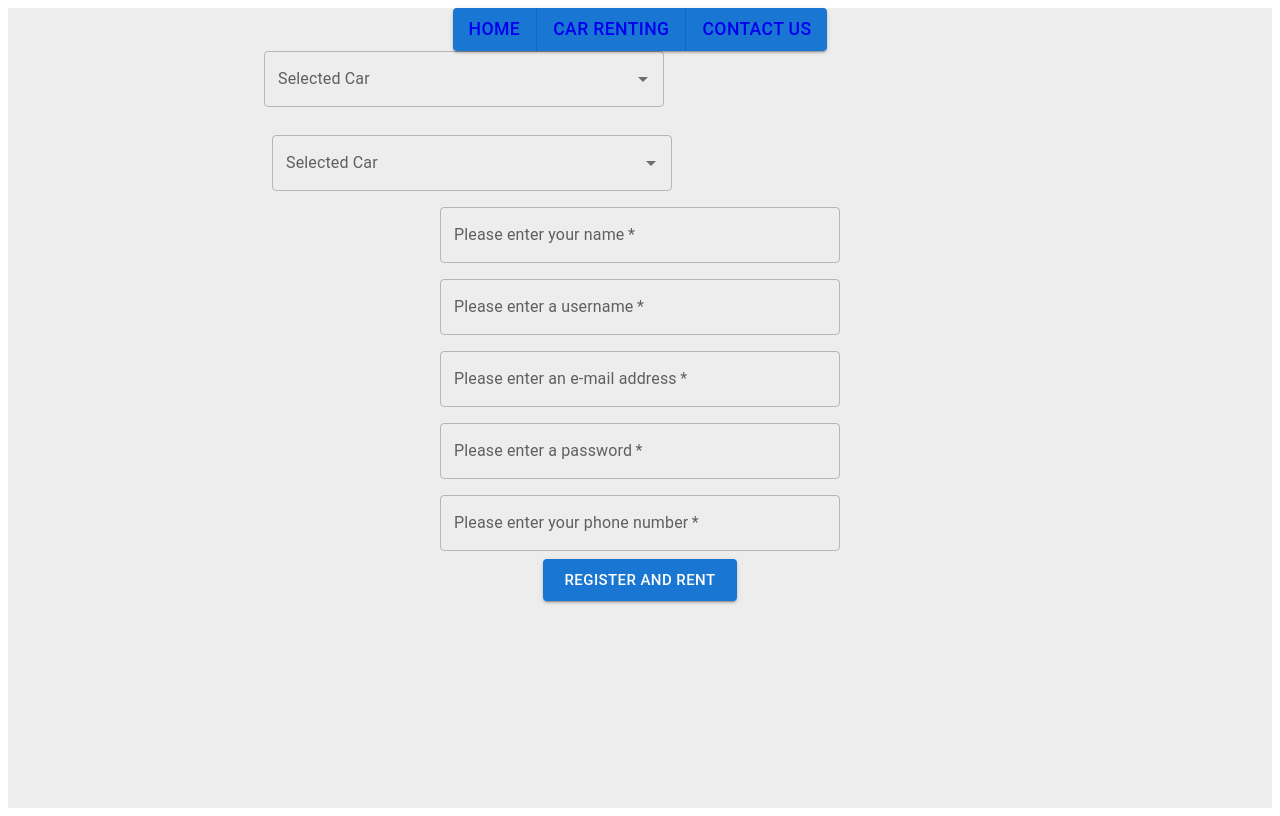
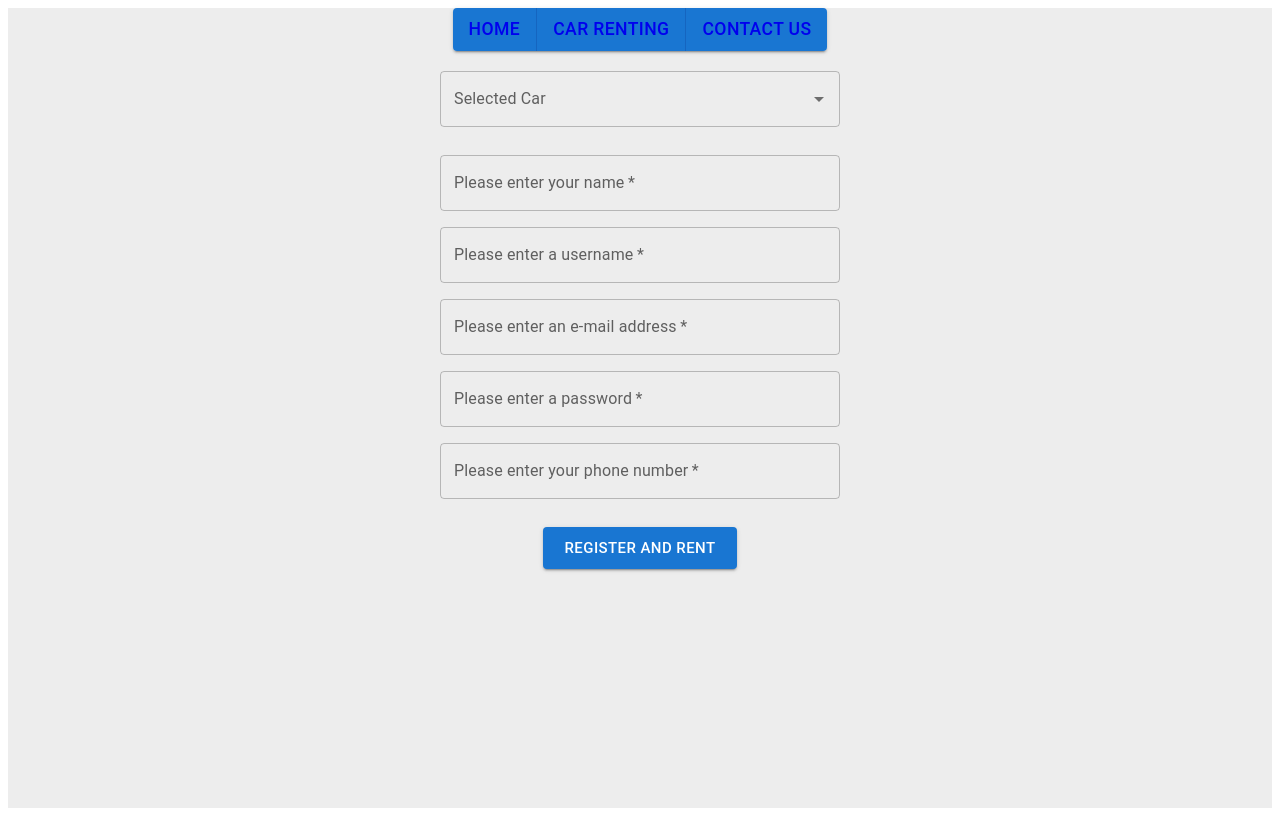
Before and after one commit to ksabee84/car-renting-app, a React (Create React App) app: page /renting-details in a window 1280 px wide. Built offline with nearby package versions, Linux system fonts and the light colour scheme.

Commit message:
Some problems fixed, Registration Form enhanced

```diff
--- a/src/components/CarRentingOpenerElement.jsx
+++ b/src/components/CarRentingOpenerElement.jsx
@@ -1,4 +1,4 @@
-import React, { useState } from "react";
+import React from "react";
 import Container from '@mui/material/Container';
 import Typography from '@mui/material/Typography';
 import '../pages/car-renting/car-renting.css';
@@ -6,8 +6,10 @@ import '../pages/car-renting/car-renting.css';
 const CarRentingOpenerElement = () => {
      return(
         <Container fixed maxWidth="md" className='welcomeTextContainer'>
-            <Typography color='text.secondary' variant='h6' marginTop='80px' marginBottom='50px' className='welcomeText'>
-                <h2 className='header'>Welcome!</h2>
+            <Typography color='text.secondary' variant='h2' marginTop='80px' className='welcomeText'>
+                <p className='header'>Welcome!</p>
+            </Typography>
+            <Typography color='text.secondary' variant='h6' marginBottom='50px' className='welcomeText'>
                 <p className='text'>If you are interested in unique cars and driving, this is your place!</p>
                 <p className='text'>Our firm is committed to bring you some special experience.</p>
                 <p className='text'>We offer you some exclusive beauties you can rent for one or even more days!</p>
--- a/src/components/CarSelectElement.jsx
+++ b/src/components/CarSelectElement.jsx
@@ -1,16 +1,13 @@
 import React from "react";
-import Container from '@mui/material/Container';
 import Autocomplete from '@mui/material/Autocomplete';
 import TextField from '@mui/material/TextField';
 
 const rentableCars=[];
 
 const CarSelectElement = () => {
-
     return (
-        <Container className='autocompleteDiv'>
-
-            <Autocomplete className='autocompleteCars'
+        <>
+            <Autocomplete className='carSelect'
                 disablePortal
                 id="combo-box-demo"
                 options={ rentableCars }
@@ -18,8 +15,7 @@ const CarSelectElement = () => {
                 renderInput={(params) =>
                 <TextField {...params} label="Selected Car" />}
             />
-
-        </Container>
+        </>
     )
 }
 
--- a/src/components/RegistrationFormElement.jsx
+++ b/src/components/RegistrationFormElement.jsx
@@ -1,6 +1,5 @@
 import React, { useState } from 'react';
 import Box from '@mui/material/Box';
-import CarSelectElement from './CarSelectElement';
 import TextField from '@mui/material/TextField';
 import Button from '@mui/material/Button';
 import RegisterSuccess from '../components/RegisterSuccess';
@@ -12,7 +11,6 @@ const RegistrationFormElement = () => {
     const [email, setEmail] = useState('');
     const [password, setPassword] = useState('');
     const [phoneNumber, setPhoneNumber] = useState('');
-    const [formValue, setFormValue] = useState();
 
     const onNameValueChange = (e) => {
         setName(e.target.value);
@@ -42,32 +40,33 @@ const RegistrationFormElement = () => {
     const lowerCaseChars = /[a-z]/g ;
     const upperCaseChars = /[A-Z]/g;
     const numbers = /[0-9]/g;
+    let formValue;
 
     const checkValues = () => {
-
 
             if(!email.includes('@', '.')) {
                 formValue = false;
                 alert('Enter a valid e-mail address!');
-            } else if(password.length < 8) {
+            }
+
+            if(password.length < 8) {
                 formValue = false;
                 alert('Password must be at least 8 characters long!');
-            } else if(password.length > 30) {
+            }
+
+            if(password.length > 30) {
                 formValue = false;
                 alert('Password cannot be longer than 30 characters!');
-            } else if(!password.match(lowerCaseChars, upperCaseChars, numbers)) {
+            }
+
+            if(!password.match(lowerCaseChars, upperCaseChars, numbers)) {
                 formValue = false;
                 alert('Password must contain at least one lower case and one upper case letter, and one number!');
-            } else if(!phoneNumber.match(numbers, '-', '+')) {
+            }
+
+            if(!phoneNumber.match(numbers, '-', '+')) {
                 formValue = false;
                 alert(`Phone number must contain numbers, and may contain '+' or '-' characters!`);
-            } else {
-                console.log('checked');
-                return (
-                    <div>
-                        <RegisterSuccess />
-                    </div>
-                )
             }
     };
 
@@ -81,9 +80,6 @@ const RegistrationFormElement = () => {
                 noValidate
                 autoComplete="off"
                 >
-        <div>
-            <CarSelectElement />
-        </div>
                     <TextField
                         required
                         id="demo-helper-text-misaligned-no-helper"
@@ -120,7 +116,7 @@ const RegistrationFormElement = () => {
                         helperText=""
                         onChange={ onPhoneNumberChange }
                     />
-                <div>
+                <div className='regBtn'>
                     <Button
                         size='large'
                         variant='contained'
--- a/src/components/RentingCardElement.jsx
+++ b/src/components/RentingCardElement.jsx
@@ -32,9 +32,9 @@ const RentingCardElement = () => {
 
   // setTimeout(() => console.log('cars', rentableCars), 5000);
 
-  const car = (id) => (
-      rentableCarsData.find((car) => car.id === id)
-  );
+  const car = (id) => {
+      rentableCarsData.find((car) => car.id === parseInt(id));
+  };
 
   const handleItemClick = (event, index) => {
       setSelectedIndex(index);
--- a/src/pages/home/Home.jsx
+++ b/src/pages/home/Home.jsx
@@ -23,9 +23,11 @@ const Home = () => {
                     <Typography gutterBottom variant='h3' component='div' className='title'>
                         Exclusive Car Renting
                     </Typography>
-                    <Typography color='text.secondary' className='lead'>
-                        <p>Do you like unique cars and driving?</p>
-                        <p>You can do it with us! Rent your dream car now!</p>
+                    <Typography color='text.secondary' variant='h6' component='p' className='lead'>
+                        Do you like unique cars and driving?
+                    </Typography>
+                    <Typography color='text.secondary' variant='h6' component='p' className='lead'>
+                        You can do it with us! Rent your dream car now!
                     </Typography>
                 </CardContent>
                 <CardActions className='landingPageCardActions'>
@@ -33,6 +35,9 @@ const Home = () => {
                         <Link to='/car-renting' className='link'>Click To Rent</Link>
                     </Button>
                 </CardActions>
+                <Typography color='text.secondary' variant='h6' component='p' className='lead'>
+                    &#169; 2022
+                </Typography>
             </Card>
         </div>
     );
--- a/src/pages/renting-details/RentingDetails.jsx
+++ b/src/pages/renting-details/RentingDetails.jsx
@@ -15,7 +15,6 @@ const RentingDetails = () => {
             <CarSelectElement />
 
             <RegistrationFormElement />
-
         </div>
     );
 }
--- a/src/pages/renting-details/renting-details.css
+++ b/src/pages/renting-details/renting-details.css
@@ -15,25 +15,18 @@
     font-size: 1.1rem;
 }
 
-/*
-.formDiv > .stepper {
-    margin-top: 50px;
-}
-*/
-
 .formDiv > .formBox {
     margin-top: 20px;
     text-align: center;
 }
 
-.formDiv > .formBox > .autocompleteDiv {
+.formDiv > .formBox > .regBtn {
+    margin-top: 20px;
     margin-bottom: 20px;
 }
 
-.formDiv > .button {
-    margin-bottom: 50px;
+.formDiv > .carSelect {
+    margin: auto;
+    margin-top: 20px;
+    margin-bottom: 20px;
 }
-
-.formDiv > .button > .link {
-    text-decoration-line: none;
-}
```
